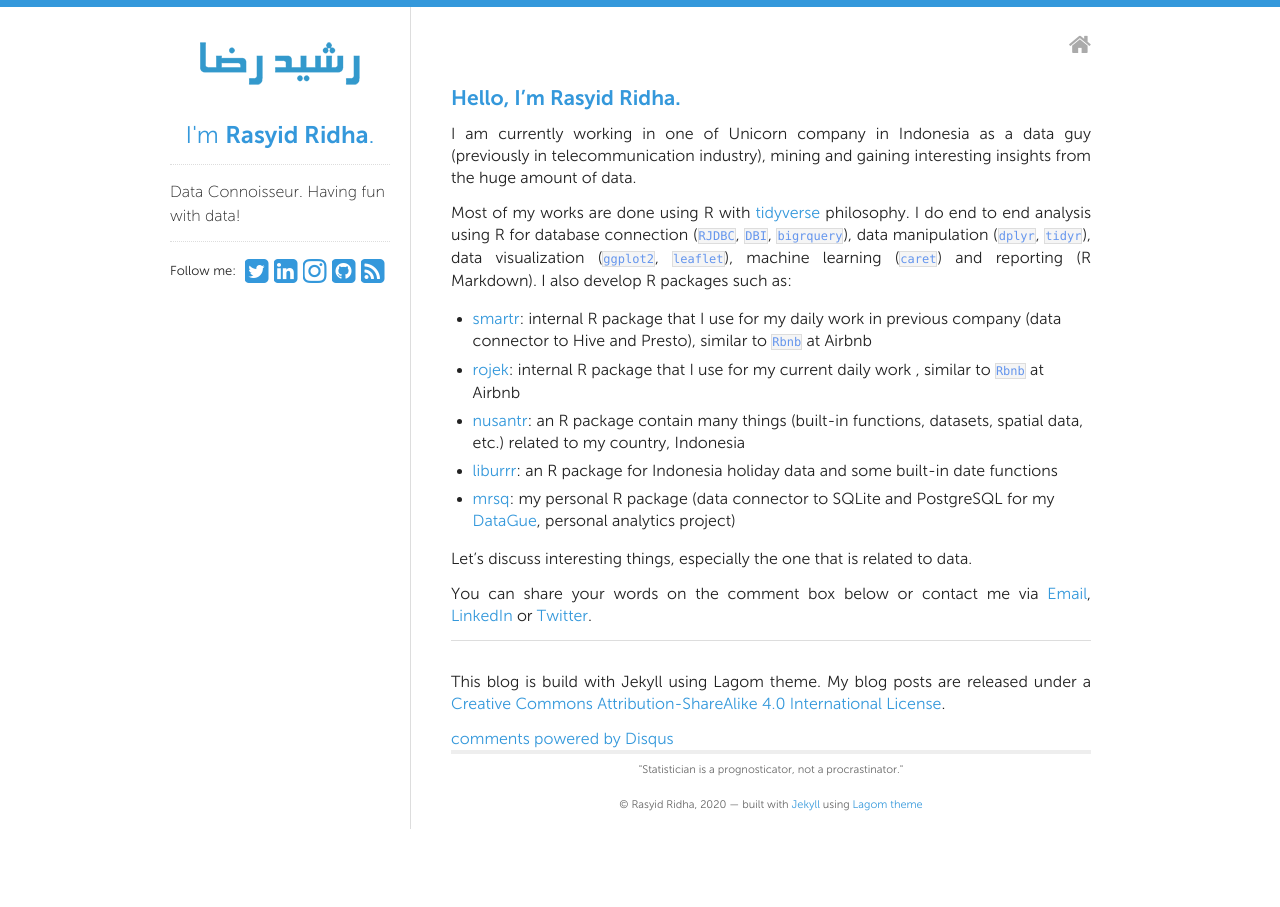
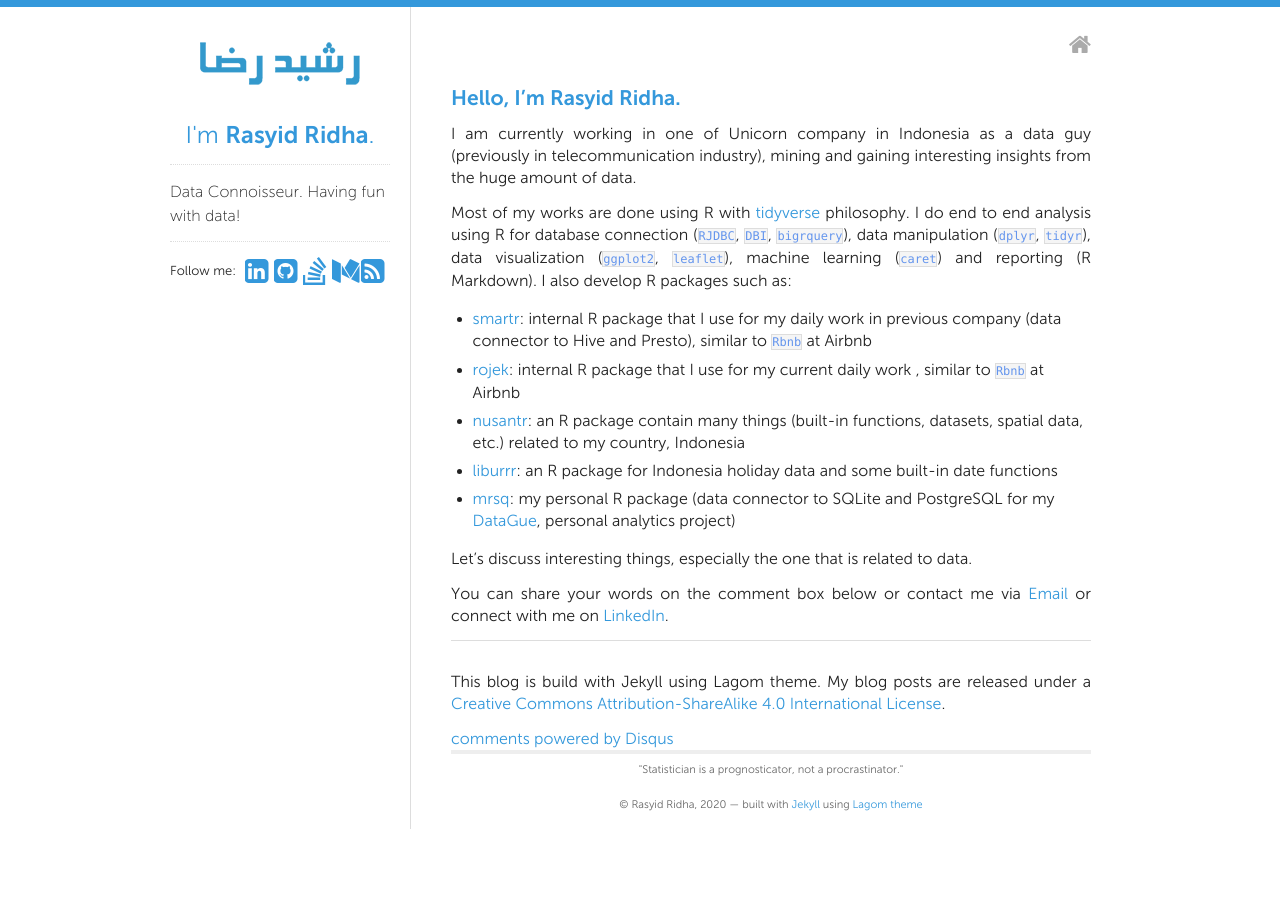
Before and after one commit to rasyidstat/rasyidstat.github.io, a Jekyll site: the page built from _pages/about.md, in a window 1280 px wide. Built offline with Jekyll 4.4.1, drawn with Linux system fonts in a browser that asks for light colours; nearby versions of some CDN libraries; comment, search, counter and statistics services are not loaded.

Commit message:
Update social media

```diff
--- a/_pages/about.md
+++ b/_pages/about.md
@@ -12,14 +12,14 @@ I am currently working in one of Unicorn company in Indonesia as a data guy (pre
 Most of my works are done using R with [tidyverse](http://tidyverse.org/) philosophy. I do end to end analysis using R for database connection (`RJDBC`, `DBI`, `bigrquery`), data manipulation (`dplyr`, `tidyr`), data visualization (`ggplot2`, `leaflet`), machine learning (`caret`) and reporting (R Markdown). I also develop R packages such as:
 
 - [smartr](http://www.smartfren.com): internal R package that I use for my daily work in previous company (data connector to Hive and Presto), similar to `Rbnb` at Airbnb
-- [rojek](https://www.go-jek.com): internal R package that I use for my current daily work , similar to `Rbnb` at Airbnb
+- [rojek](https://www.gojek.com): internal R package that I use for my current daily work , similar to `Rbnb` at Airbnb
 - [nusantr](https://github.com/rasyidstat/nusantr): an R package contain many things (built-in functions, datasets, spatial data, etc.) related to my country, Indonesia
 - [liburrr](https://github.com/rasyidstat/liburrr): an R package for Indonesia holiday data and some built-in date functions
 - [mrsq](https://github.com/rasyidstat/mrsq): my personal R package (data connector to SQLite and PostgreSQL for my [DataGue](http://rasyidridha.com/blog/collect-all-the-data/), personal analytics project)
 
 Let's discuss interesting things, especially the one that is related to data.
 
-You can share your words on the comment box below or contact me via [Email](mailto:rasyidstat@gmail.com), [LinkedIn](https://www.linkedin.com/in/muhammad-rasyid-ridha-3b9791b9) or [Twitter](https://twitter.com/rasyidstat).
+You can share your words on the comment box below or contact me via [Email](mailto:rasyidstat@gmail.com) or connect with me on [LinkedIn](https://www.linkedin.com/in/rasyidridha/).
 
 ---
 
```
Also changed, not shown: _data/theme.yml (+4 -4 lines).
